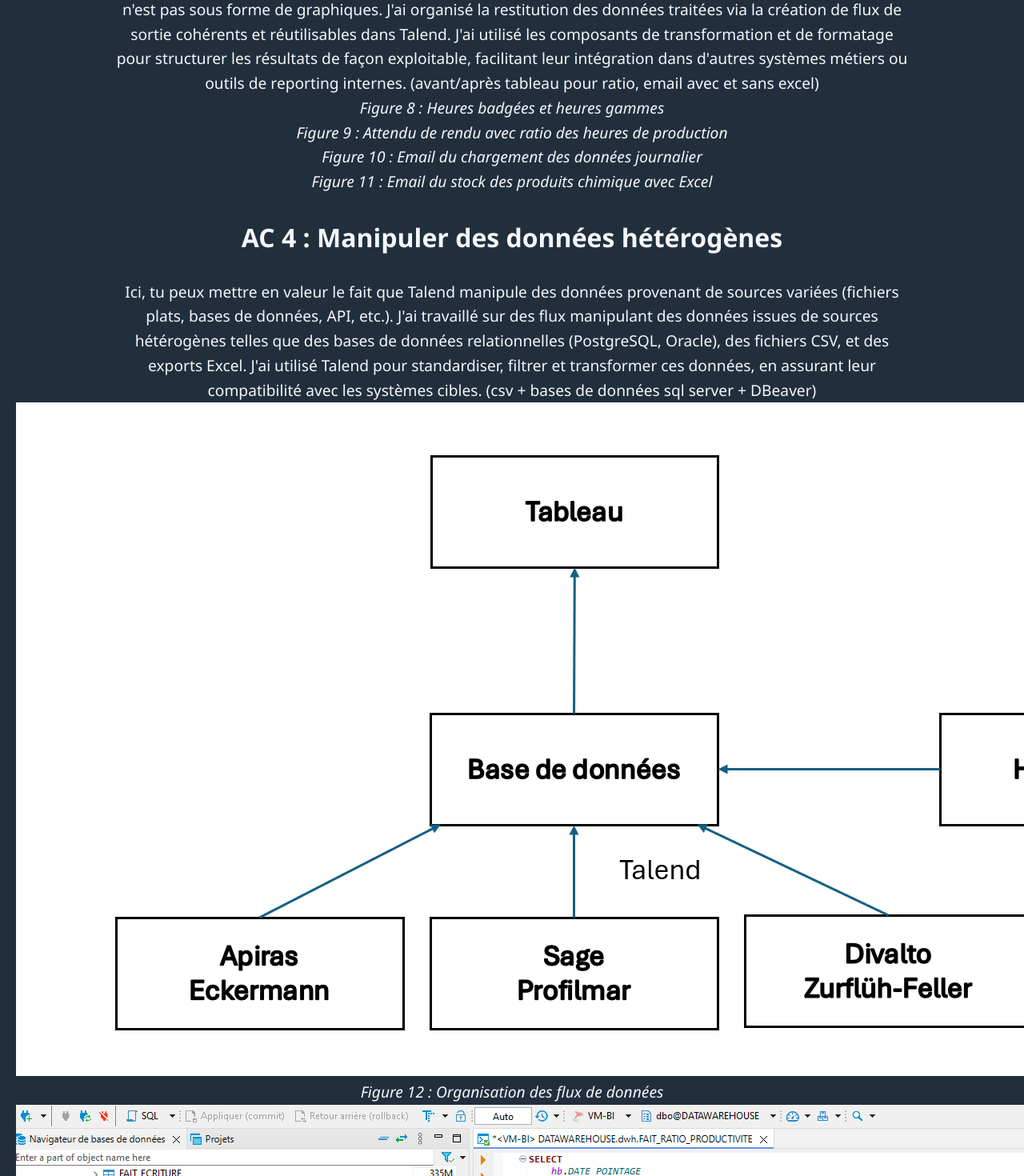
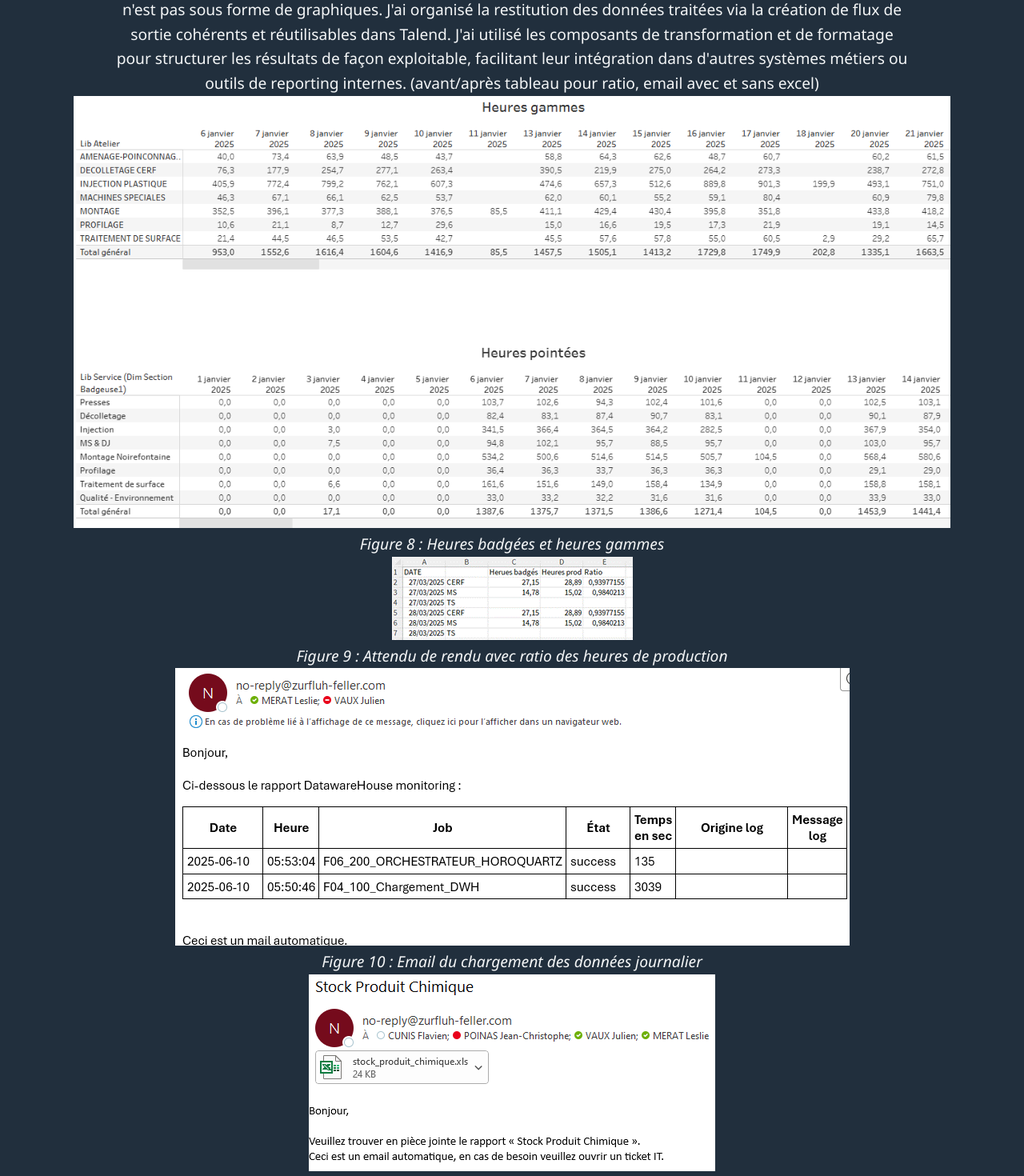
Before and after one commit to lmerat-iut90/lmerat-iut90.github.io, a Vue app: page / in a window 1280 px wide. Shown: the part 5140-6610 px from the top of the page at 80% size. Built offline with nearby package versions, Linux system fonts and the light colour scheme.

Commit message:
img + figure

```diff
--- a/src/components/Stage.vue
+++ b/src/components/Stage.vue
@@ -33,15 +33,19 @@
 
           J'ai organisé la restitution des données traitées via la création de flux de sortie cohérents et réutilisables dans Talend. J'ai utilisé les composants de transformation et de formatage pour structurer les résultats de façon exploitable, facilitant leur intégration dans d'autres systèmes métiers ou outils de reporting internes. (avant/après tableau pour ratio, email avec et sans excel)</p>
       <div>
+        <img src="@/assets/av.png" alt="Avant">
         <p><em>Figure 8 : Heures badgées et heures gammes</em></p>
       </div>
     <div>
+      <img src="@/assets/ap.png" alt="Attendu">
       <p><em>Figure 9 : Attendu de rendu avec ratio des heures de production</em></p>
     </div>
     <div>
+      <img src="@/assets/email-dwh.png" alt="DWH">
       <p><em>Figure 10 : Email du chargement des données journalier</em></p>
     </div>
     <div>
+      <img src="@/assets/email-stock.png" alt="Stock produit chimique">
       <p><em>Figure 11 : Email du stock des produits chimique avec Excel</em></p>
     </div>
     <h3>AC 4 : Manipuler des données hétérogènes</h3>
```
